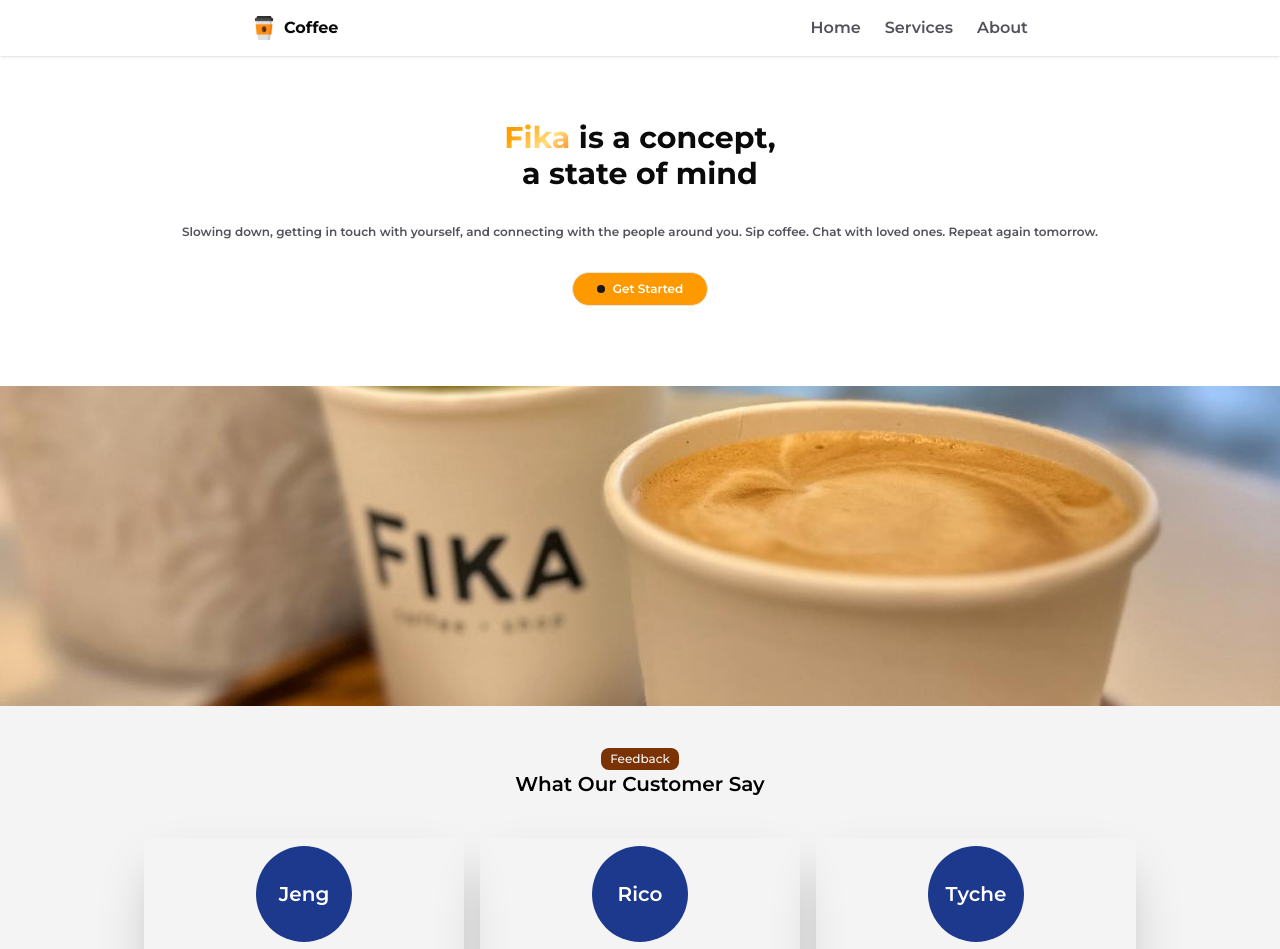
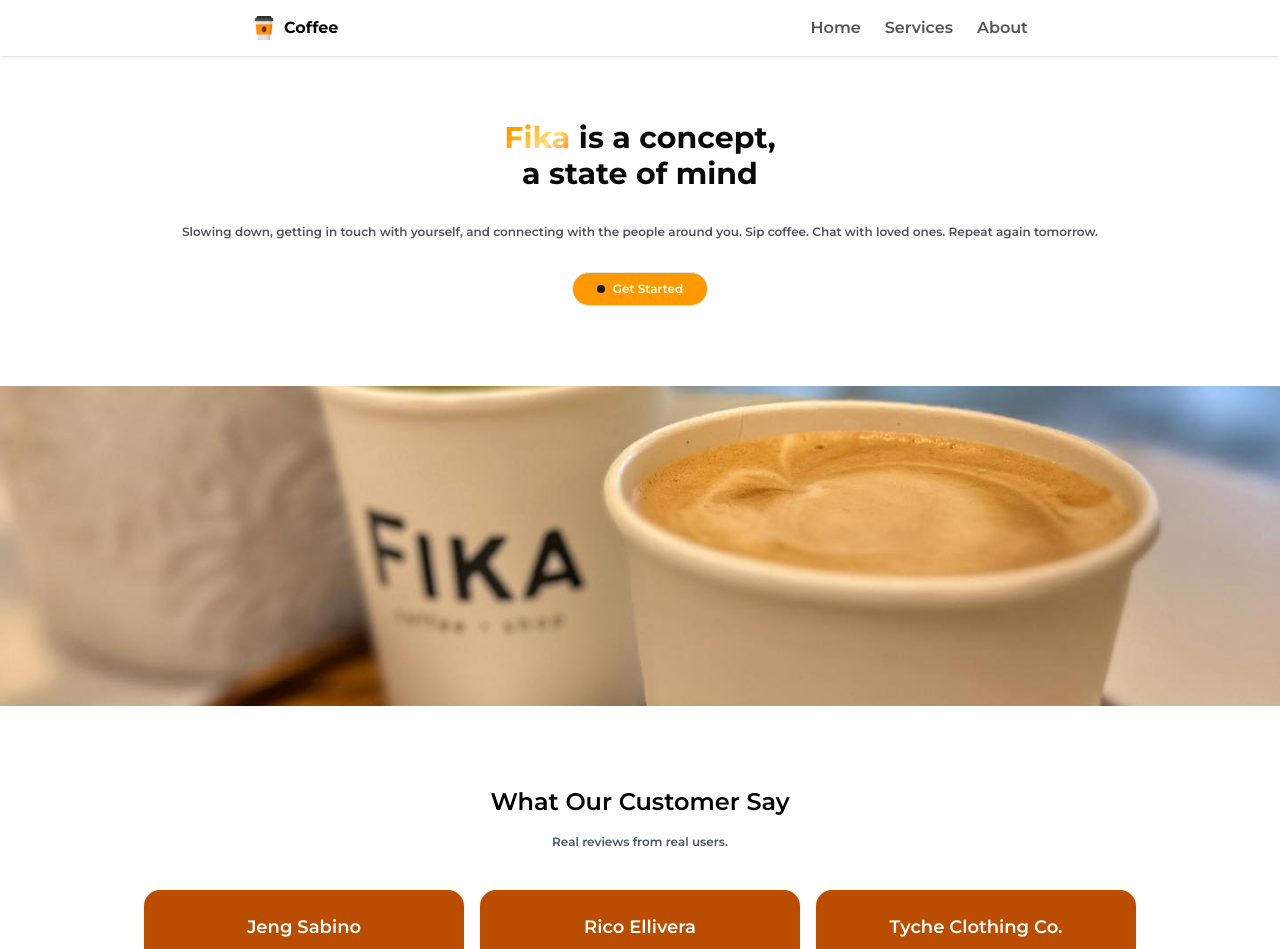
Before and after one commit to RainerMorales/Fika, a React (Vite) app: page / in a window 1280 px wide. Shown: the top 949 px of the page. Built offline with nearby package versions, Linux system fonts and the light colour scheme; a web font is replaced by a local one.

Commit message:
cahnge ui color

```diff
--- a/src/Card.tsx
+++ b/src/Card.tsx
@@ -13,15 +13,10 @@
         inView
         direction="up"
         delay={2}
-        className="card  h-70 w-80 shadow-2xl">
-          <div className="avatar avatar-placeholder self-center p-2">
-            <div className="bg-blue-900 text-white  w-24 rounded-full">
-              <span className="text-xl">{props.name}</span>
-            </div>
-          </div>
+        className="card text-white rounded-2xl bg-amber-700 h-40 w-80 shadow">
           <div className="card-body items-center text-center">
-            <h2 className="card-title text-zinc-800 text-light">{props.title}</h2>
-            <div className="text-zinc-800">{props.comment}</div>
+            <h2 className="card-title text-light">{props.title}</h2>
+            <div className="text-xs opacity-80">{props.comment}</div>
           </div>
         </BlurFade>
       </>
--- a/src/Content.tsx
+++ b/src/Content.tsx
@@ -71,15 +71,27 @@
           </BlurFade>
         </div>
       </section> */}
-      <section className="bg-zinc-100">
+      <section className=" mt-10">
         <div className=" text-center p-10 cal-sans-regular">
-          <Badge className="bg-amber-900">Feedback</Badge>
+          {/* <Badge className="bg-amber-900">Feedback</Badge> */}
           <TextAnimate
-            className="text-xl text-black"
-            animation="slideUp"
+            delay={2}
+            duration={10}
+            className="text-2xl text-black"
+            animation="fadeIn"
             by="text"
           >
+
             What Our Customer Say
+          </TextAnimate>
+          <TextAnimate
+            delay={2.25}
+            animation="fadeIn"
+            duration={2}
+            by="text"
+            className="mt-4 text-xs text-gray-600"
+          >
+            Real reviews from real users.
           </TextAnimate>
         </div>
         <div className="flex flex-col lg:flex-row md:flex-row  items-center justify-center gap-4 ">
```
